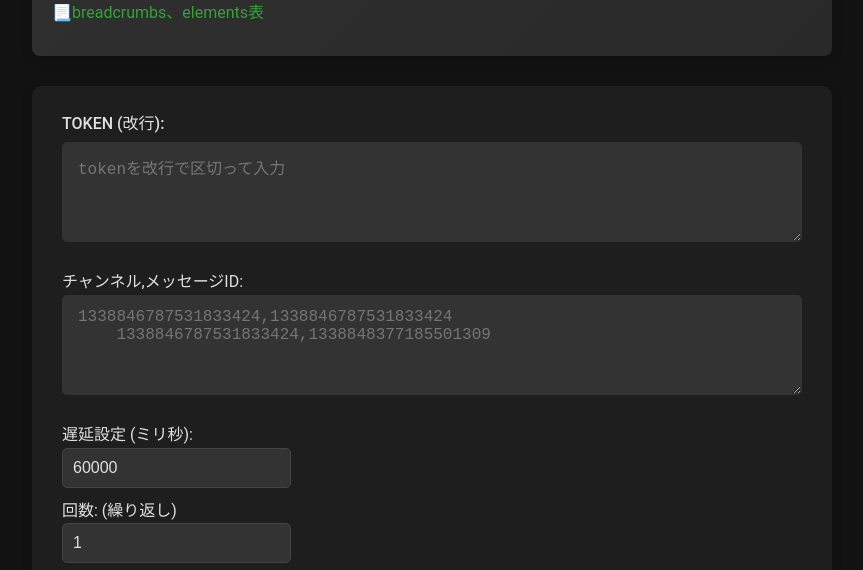
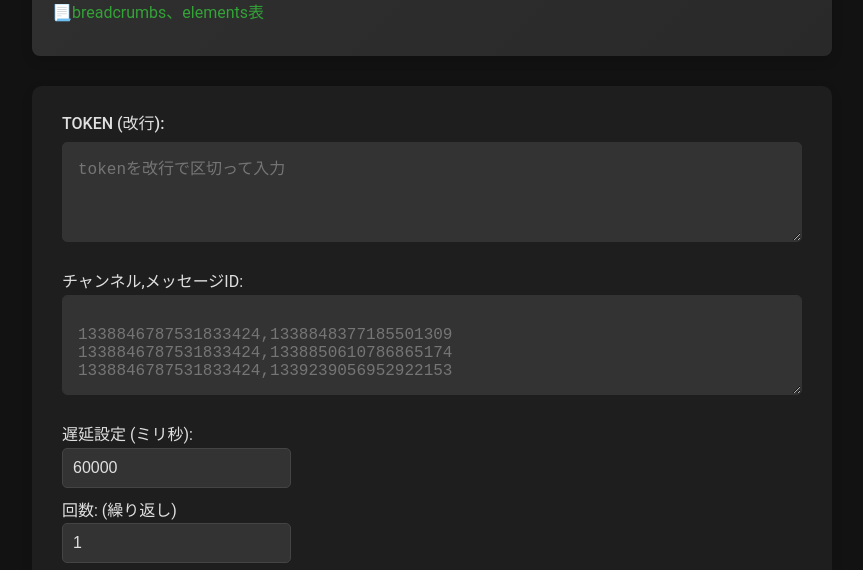
Before and after one commit to whfgahfgh48ehwafg0gahgq34wegh3ewtaq4egi/report-tool, a plain HTML site: page index.html in a window 1280 px wide. Shown: the part 178-748 px from the top of the page, without its empty margins (208-1071 px from the left). Drawn offline with Linux system fonts and the light colour scheme.

Commit message:
Update index.html

```diff
--- a/index.html
+++ b/index.html
@@ -198,8 +198,10 @@ a:hover {
     チャンネル,メッセージID:
     <br>
 
-    <textarea id="channelMessageIds" placeholder="1338846787531833424,1338846787531833424
-    1338846787531833424,1338848377185501309
+    <textarea id="channelMessageIds" placeholder="
+1338846787531833424,1338848377185501309
+1338846787531833424,1338850610786865174
+1338846787531833424,1339239056952922153
     "></textarea>
 
     遅延設定 (ミリ秒):
```
